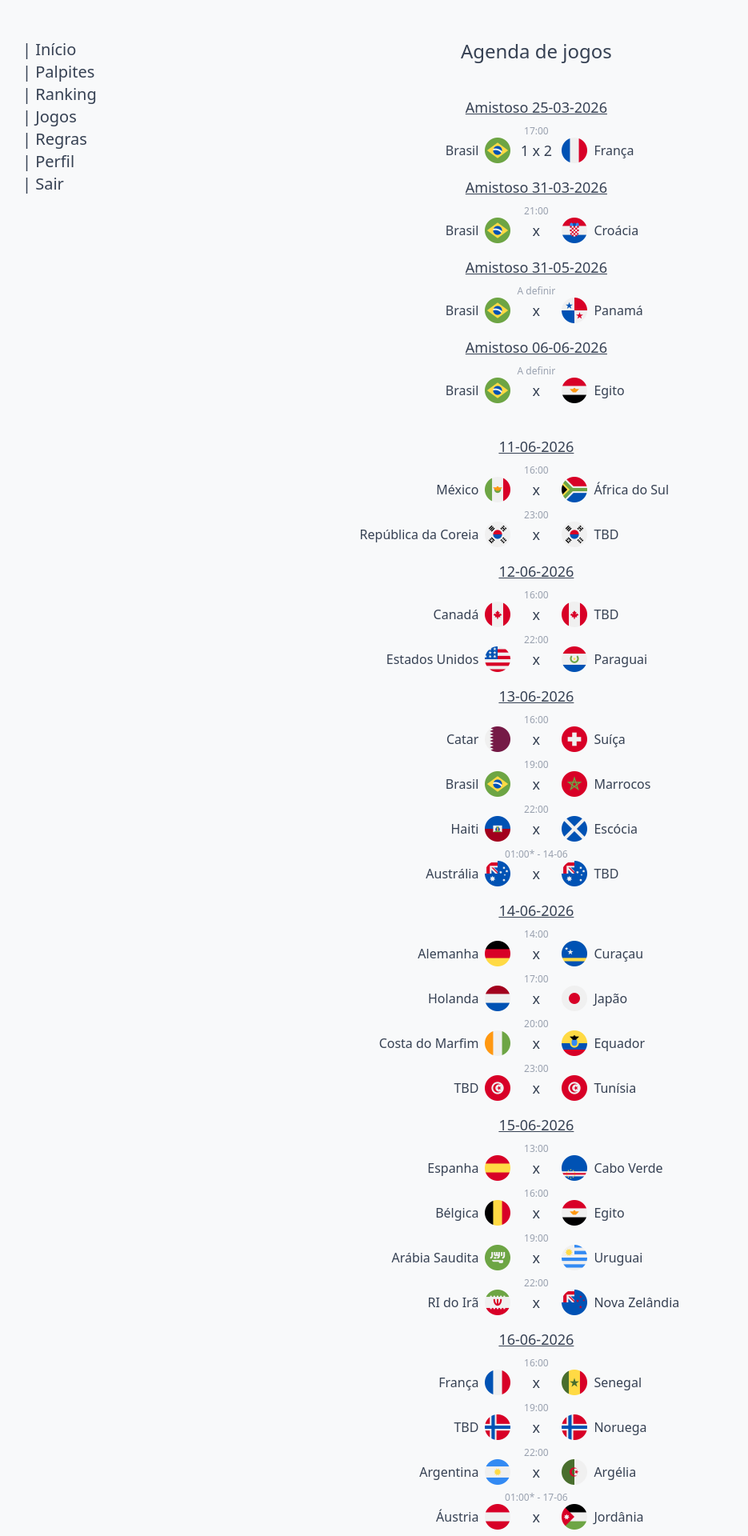
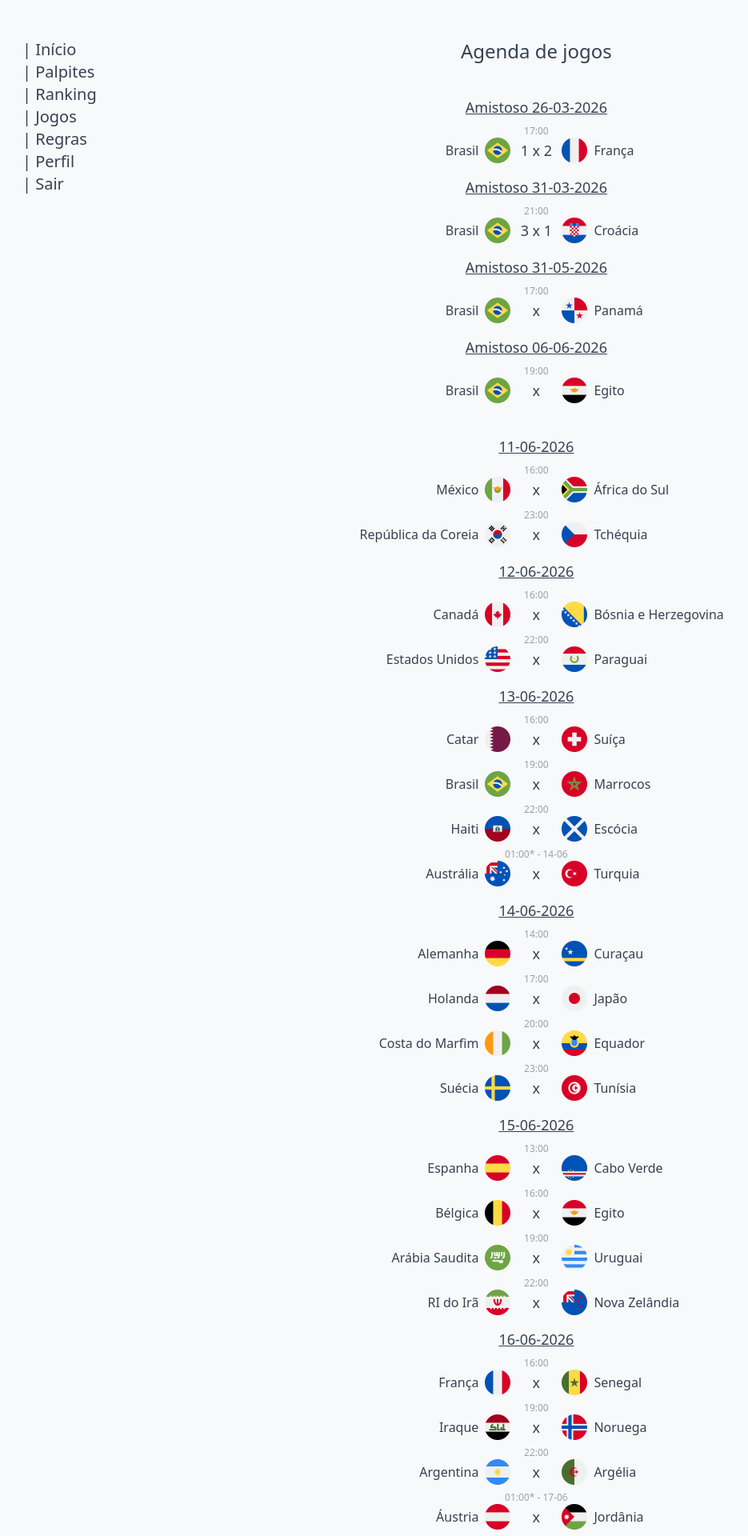
Before and after one commit to thigoap/fastapi_scores, a FastAPI app: page /games/ in a window 1280 px wide. Shown: the top 1920 px of the page at 80% size, without its empty margins (20-955 px from the left). Run offline with FastAPI, Linux system fonts and the light colour scheme; the visitor is signed in with stand-in values (Sample User, id 1); style sheets or scripts are compiled from the project's sources.

Commit message:
Added the last 6 national teams

```diff
--- a/templates/Games.html
+++ b/templates/Games.html
@@ -12,7 +12,7 @@
 
 	<!-- Amistosos -->
 	<div class="flex-1 flex flex-col items-center">
-		<p class='py-2 underline text-lg'>Amistoso 25-03-2026</p>
+		<p class='py-2 underline text-lg'>Amistoso 26-03-2026</p>
 		<p class='text-xs text-gray-400'>17:00</p>
 		<div class='grid grid-cols-[1fr_64px_1fr] pb-2'>
 			<div class='flex items-center justify-end'>
@@ -32,14 +32,14 @@
 				<div class='pr-2'>Brasil</div>
 				<img class='w-8' src='../static/assets/flags/BRA.png' />
 			</div>
-			<p class='justify-self-center self-center text-lg'> x </p>
+			<p class='justify-self-center self-center text-lg'>3 x 1</p>
 			<div class='flex items-center justify-start'>
 				<img class='w-8' src='../static/assets/flags/CRO.png' />
 				<div class='pl-2'>Croácia</div>
 			</div>
 		</div>
 		<p class='py-2 underline text-lg'>Amistoso 31-05-2026</p>
-		<p class='text-xs text-gray-400'>A definir</p>
+		<p class='text-xs text-gray-400'>17:00</p>
 		<div class='grid grid-cols-[1fr_64px_1fr] pb-2'>
 			<div class='flex items-center justify-end'>
 				<div class='pr-2'>Brasil</div>
@@ -52,7 +52,7 @@
 			</div>
 		</div>
 				<p class='py-2 underline text-lg'>Amistoso 06-06-2026</p>
-		<p class='text-xs text-gray-400'>A definir</p>
+		<p class='text-xs text-gray-400'>19:00</p>
 		<div class='grid grid-cols-[1fr_64px_1fr] pb-2'>
 			<div class='flex items-center justify-end'>
 				<div class='pr-2'>Brasil</div>
@@ -90,8 +90,8 @@
 		</div>
 		<p class='justify-self-center self-center text-lg'> x </p>
 		<div class='flex items-center justify-start'>
-			<img class='w-8' src='../static/assets/flags/KOR.png' />
-			<div class='pl-2'>TBD</div>
+			<img class='w-8' src='../static/assets/flags/CZE.png' />
+			<div class='pl-2'>Tchéquia</div>
 		</div>
 	</div>
 	</div>
@@ -107,8 +107,8 @@
 		</div>
 		<p class='justify-self-center self-center text-lg'> x </p>
 		<div class='flex items-center justify-start'>
-			<img class='w-8' src='../static/assets/flags/CAN.png' />
-			<div class='pl-2'>TBD</div>
+			<img class='w-8' src='../static/assets/flags/BIH.png' />
+			<div class='pl-2'>Bósnia e Herzegovina</div>
 		</div>
 	</div>
 	<p class='text-xs text-gray-400'>22:00</p>
@@ -172,8 +172,8 @@
 		</div>
 		<p class='justify-self-center self-center text-lg'> x </p>
 		<div class='flex items-center justify-start'>
-			<img class='w-8' src='../static/assets/flags/AUS.png' />
-			<div class='pl-2'>TBD</div>
+			<img class='w-8' src='../static/assets/flags/TUR.png' />
+			<div class='pl-2'>Turquia</div>
 		</div>
 	</div>
 	</div>
@@ -220,8 +220,8 @@
 	<p class='text-xs text-gray-400'>23:00</p>
 	<div class='grid grid-cols-[1fr_64px_1fr] pb-2'>
 		<div class='flex items-center justify-end'>
-			<div class='pr-2'>TBD</div>
-			<img class='w-8' src='../static/assets/flags/TUN.png' />
+			<div class='pr-2'>Suécia</div>
+			<img class='w-8' src='../static/assets/flags/SWE.png' />
 		</div>
 		<p class='justify-self-center self-center text-lg'> x </p>
 		<div class='flex items-center justify-start'>
@@ -302,8 +302,8 @@
 	<p class='text-xs text-gray-400'>19:00</p>
 	<div class='grid grid-cols-[1fr_64px_1fr] pb-2'>
 		<div class='flex items-center justify-end'>
-			<div class='pr-2'>TBD</div>
-			<img class='w-8' src='../static/assets/flags/NOR.png' />
+			<div class='pr-2'>Iraque</div>
+			<img class='w-8' src='../static/assets/flags/IRQ.png' />
 		</div>
 		<p class='justify-self-center self-center text-lg'> x </p>
 		<div class='flex items-center justify-start'>
@@ -348,8 +348,8 @@
 		</div>
 		<p class='justify-self-center self-center text-lg'> x </p>
 		<div class='flex items-center justify-start'>
-			<img class='w-8' src='../static/assets/flags/POR.png' />
-			<div class='pl-2'>TBD</div>
+			<img class='w-8' src='../static/assets/flags/COD.png' />
+			<div class='pl-2'>RD do Congo</div>
 		</div>
 	</div>
 	<p class='text-xs text-gray-400'>17:00</p>
@@ -396,8 +396,8 @@
 	<p class='text-xs text-gray-400'>13:00</p>
 	<div class='grid grid-cols-[1fr_64px_1fr] pb-2'>
 		<div class='flex items-center justify-end'>
-			<div class='pr-2'>TBD</div>
-			<img class='w-8' src='../static/assets/flags/RSA.png' />
+			<div class='pr-2'>Tchéquia</div>
+			<img class='w-8' src='../static/assets/flags/CZE.png' />
 		</div>
 		<p class='justify-self-center self-center text-lg'> x </p>
 		<div class='flex items-center justify-start'>
@@ -413,8 +413,8 @@
 		</div>
 		<p class='justify-self-center self-center text-lg'> x </p>
 		<div class='flex items-center justify-start'>
-			<img class='w-8' src='../static/assets/flags/SWI.png' />
-			<div class='pl-2'>TBD</div>
+			<img class='w-8' src='../static/assets/flags/BIH.png' />
+			<div class='pl-2'>Bósnia e Herzegovina</div>
 		</div>
 	</div>
 	<p class='text-xs text-gray-400'>19:00</p>
@@ -470,7 +470,7 @@
 			<div class='pl-2'>Marrocos</div>
 		</div>
 	</div>
-	<p class='text-xs text-gray-400'>22:00</p>
+	<p class='text-xs text-gray-400'>21:30</p>
 	<div class='grid grid-cols-[1fr_64px_1fr] pb-2'>
 		<div class='flex items-center justify-end'>
 			<div class='pr-2'>Brasil</div>
@@ -482,11 +482,11 @@
 			<div class='pl-2'>Haiti</div>
 		</div>
 	</div>
-	<p class='text-xs text-gray-400'>01:00* - 20-06</p>
+	<p class='text-xs text-gray-400'>00:00* - 20-06</p>
 	<div class='grid grid-cols-[1fr_64px_1fr] pb-2'>
 		<div class='flex items-center justify-end'>
-			<div class='pr-2'>TBD</div>
-			<img class='w-8' src='../static/assets/flags/PAR.png' />
+			<div class='pr-2'>Turquia</div>
+			<img class='w-8' src='../static/assets/flags/TUR.png' />
 		</div>
 		<p class='justify-self-center self-center text-lg'> x </p>
 		<div class='flex items-center justify-start'>
@@ -507,8 +507,8 @@
 		</div>
 		<p class='justify-self-center self-center text-lg'> x </p>
 		<div class='flex items-center justify-start'>
-			<img class='w-8' src='../static/assets/flags/NED.png' />
-			<div class='pl-2'>TBD</div>
+			<img class='w-8' src='../static/assets/flags/SWE.png' />
+			<div class='pl-2'>Suécia</div>
 		</div>
 	</div>
 	<p class='text-xs text-gray-400'>17:00</p>
@@ -626,8 +626,8 @@
 		</div>
 		<p class='justify-self-center self-center text-lg'> x </p>
 		<div class='flex items-center justify-start'>
-			<img class='w-8' src='../static/assets/flags/FRA.png' />
-			<div class='pl-2'>TBD</div>
+			<img class='w-8' src='../static/assets/flags/IRQ.png' />
+			<div class='pl-2'>Iraque</div>
 		</div>
 	</div>
 	<p class='text-xs text-gray-400'>21:00</p>
@@ -704,8 +704,8 @@
 		</div>
 		<p class='justify-self-center self-center text-lg'> x </p>
 		<div class='flex items-center justify-start'>
-			<img class='w-8' src='../static/assets/flags/COL.png' />
-			<div class='pl-2'>TBD</div>
+			<img class='w-8' src='../static/assets/flags/COD.png' />
+			<div class='pl-2'>RD do Congo</div>
 		</div>
 	</div>
 	</div>
@@ -728,8 +728,8 @@
 	<p class='text-xs text-gray-400'>16:00</p>
 	<div class='grid grid-cols-[1fr_64px_1fr] pb-2'>
 		<div class='flex items-center justify-end'>
-			<div class='pr-2'>TBD</div>
-			<img class='w-8' src='../static/assets/flags/QAT.png' />
+			<div class='pr-2'>Bósnia e Herzegovina</div>
+			<img class='w-8' src='../static/assets/flags/BIH.png' />
 		</div>
 		<p class='justify-self-center self-center text-lg'> x </p>
 		<div class='flex items-center justify-start'>
@@ -764,8 +764,8 @@
 	<p class='text-xs text-gray-400'>22:00</p>
 	<div class='grid grid-cols-[1fr_64px_1fr] pb-2'>
 		<div class='flex items-center justify-end'>
-			<div class='pr-2'>TBD</div>
-			<img class='w-8' src='../static/assets/flags/MEX.png' />
+			<div class='pr-2'>Tchéquia</div>
+			<img class='w-8' src='../static/assets/flags/CZE.png' />
 		</div>
 		<p class='justify-self-center self-center text-lg'> x </p>
 		<div class='flex items-center justify-start'>
@@ -822,8 +822,8 @@
 		</div>
 		<p class='justify-self-center self-center text-lg'> x </p>
 		<div class='flex items-center justify-start'>
-			<img class='w-8' src='../static/assets/flags/JAP.png' />
-			<div class='pl-2'>TBD</div>
+			<img class='w-8' src='../static/assets/flags/SWE.png' />
+			<div class='pl-2'>Suécia</div>
 		</div>
 	</div>
 	<p class='text-xs text-gray-400'>20:00</p>
@@ -841,8 +841,8 @@
 	<p class='text-xs text-gray-400'>23:00</p>
 	<div class='grid grid-cols-[1fr_64px_1fr] pb-2'>
 		<div class='flex items-center justify-end'>
-			<div class='pr-2'>TBD</div>
-			<img class='w-8' src='../static/assets/flags/USA.png' />
+			<div class='pr-2'>Turquia</div>
+			<img class='w-8' src='../static/assets/flags/TUR.png' />
 		</div>
 		<p class='justify-self-center self-center text-lg'> x </p>
 		<div class='flex items-center justify-start'>
@@ -888,8 +888,8 @@
 		</div>
 		<p class='justify-self-center self-center text-lg'> x </p>
 		<div class='flex items-center justify-start'>
-			<img class='w-8' src='../static/assets/flags/SEN.png' />
-			<div class='pl-2'>TBD</div>
+			<img class='w-8' src='../static/assets/flags/IRQ.png' />
+			<div class='pl-2'>Iraque</div>
 		</div>
 	</div>
 	<p class='text-xs text-gray-400'>21:00</p>
@@ -984,8 +984,8 @@
 	<p class='text-xs text-gray-400'>20:30</p>
 	<div class='grid grid-cols-[1fr_64px_1fr] pb-2'>
 		<div class='flex items-center justify-end'>
-			<div class='pr-2'>TBD</div>
-			<img class='w-8' src='../static/assets/flags/UZB.png' />
+			<div class='pr-2'>RD do Congo</div>
+			<img class='w-8' src='../static/assets/flags/COD.png' />
 		</div>
 		<p class='justify-self-center self-center text-lg'> x </p>
 		<div class='flex items-center justify-start'>
--- a/templates/Ranking.html
+++ b/templates/Ranking.html
@@ -24,7 +24,7 @@
     <tr>
       <td class='w-8 text-center'>{{ user.position }}</td>
       <td>{{ user.username }}</td>
-      <td class='text-center'>{{ user.points }}</td>
+      <td class='text-center text-xl font-bold'>{{ user.points }}</td>
 			<td class='text-center'>{{ user.guesses }}</td>
     </tr>
     {% endfor %}
--- a/templates/Rules.html
+++ b/templates/Rules.html
@@ -29,7 +29,7 @@
       <li>3 - Acertar o vencedor, mas errar o número de gols dos dois times</li>
     </ul>
     <br>
-    <p>Sobre os rankings e grupos:</p>
+    <p>Sobre os grupos (em construção):</p>
     <ul class='list-disc list-inside'>
       <li>Você pode criar até 1 grupo e convidar seus amigos para participar do seu bolão.</li>
       <li>O seu grupo pode ter até 10 participantes.</li>
```
Also changed, not shown: templates/Home.html (+27 -7 lines), static/assets/flags/BIH.png (added), static/assets/flags/COD.png (added), static/assets/flags/CZE.png (added), static/assets/flags/IRQ.png (added), static/assets/flags/SWE.png (added), static/assets/flags/TUR.png (added), static/assets/guesses-icon.png (added), static/assets/leaderboard-icon.png (added), static/assets/user-icon.png (added).
